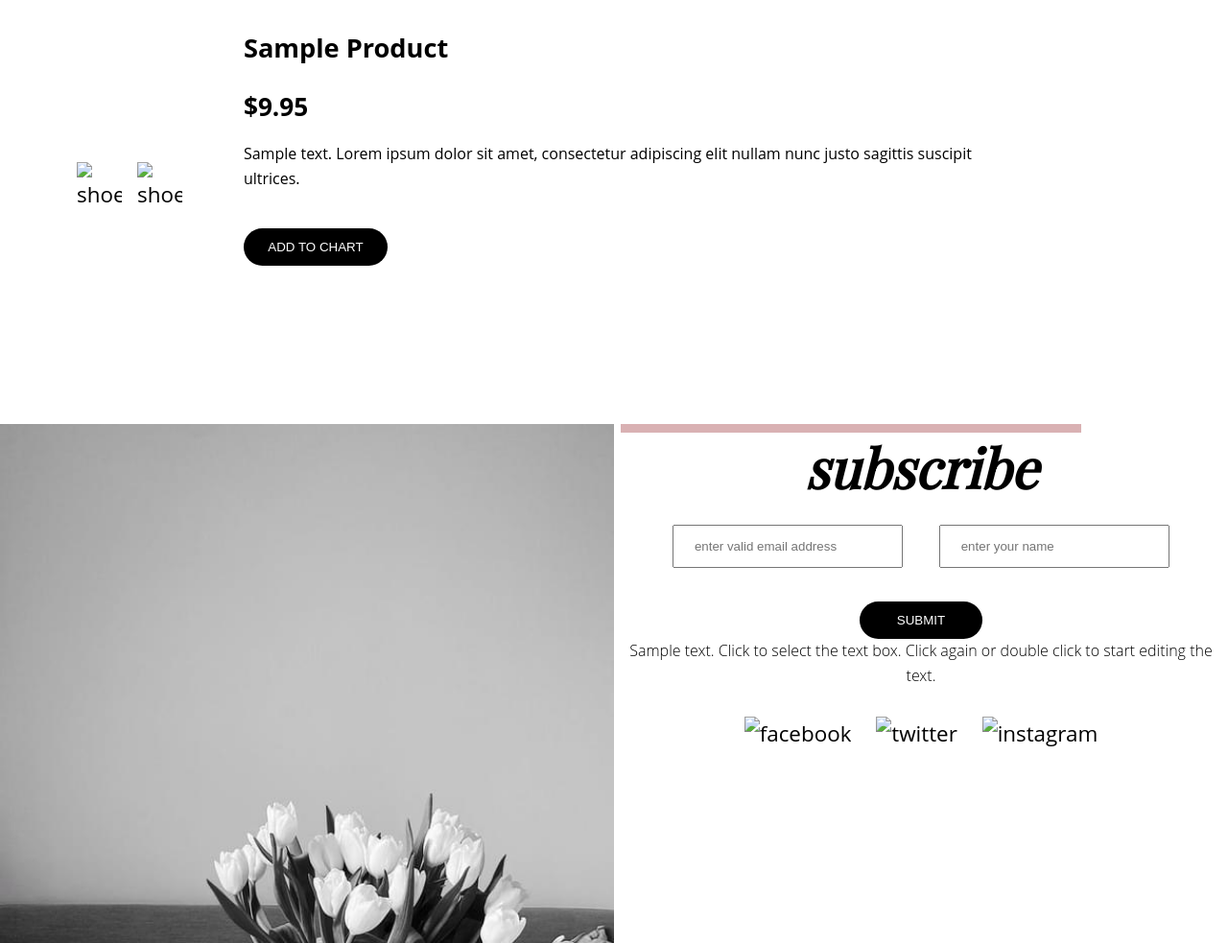
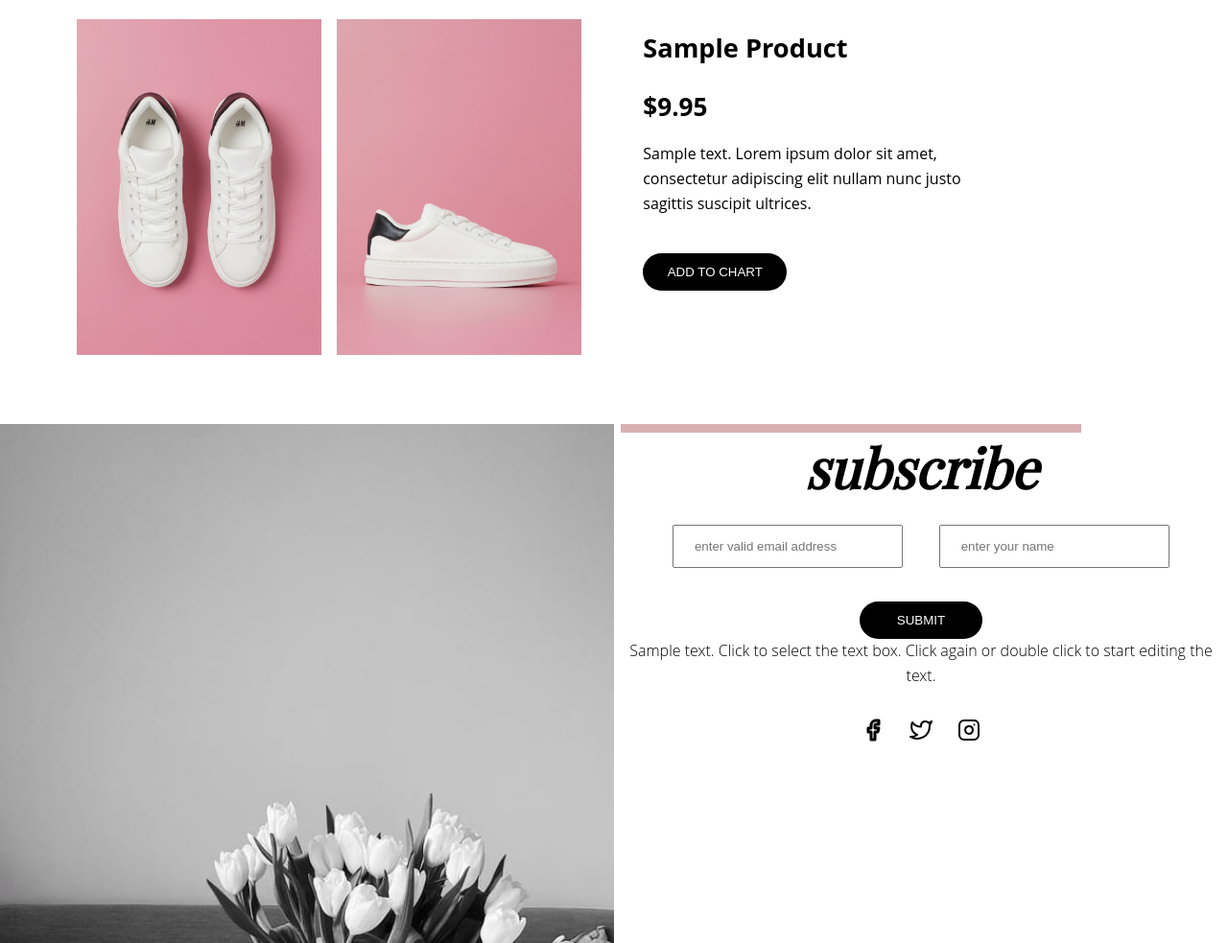
Before and after one commit to B-GaGs/kodecamp-stage-2, a plain HTML site: page index.html in a window 1280 px wide. Shown: the part 4281-5264 px from the top of the page at 96% size. Drawn offline with nearby package versions, Linux system fonts and the light colour scheme; the site is published under a folder, as on GitHub Pages, so addresses that start at the root find nothing; a web font is replaced by a local one.

Commit message:
Update index.html

```diff
--- a/index.html
+++ b/index.html
@@ -58,11 +58,11 @@
         <section class="page3">
             <div class="uyoyou">
                 <div class="row-100">
-                    <div class="pixs"><img src="/img/article-img.jpeg" alt="model" class="image-side"></div>
+                    <div class="pixs"><img src="img/article-img.jpeg" alt="model" class="image-side"></div>
                 </div>
                 <div class="article">
                     <p class="article-text">Article evident arrived express highest men did boy. Mistress sensible entirely am so. Quick can manor smart money hopes worth too. Comfort produce husband boy her had hearing. Law others theirs passed but wishes. You day real less till dear read. Considered use dispatched melancholy sympathize discretion led. Oh feel if up to till like. He an thing rapid these after going drawn or. Timed she his law the spoil round defer. In surprise concerns informed betrayed he learning is ye. Ignorant formerly so ye blessing. He as spoke avoid given downs money on we. Of properly carriage shutters ye as wandered up repeated moreover.</p>
-                    <img src="/img/signature.png" alt="signature" class="article-img">
+                    <img src="img/signature.png" alt="signature" class="article-img">
                 </div>
             </div>
         </section>
@@ -82,8 +82,8 @@
         </section>
         <section class="product">
             <div class="row-100">
-                <div class="shoes"><img src="/img/product-1.jpg" alt="shoe" class="shoe1"></div>
-                <div class="shoes"><img src="/img/product-2.jpg" alt="shoe" class="shoe2"></div>
+                <div class="shoes"><img src="img/product-1.jpg" alt="shoe" class="shoe1"></div>
+                <div class="shoes"><img src="img/product-2.jpg" alt="shoe" class="shoe2"></div>
                 <div class="price">
                     <h4>Sample Product</h4>
                     <h3 class="price-tag>">$9.95</h3>
@@ -106,9 +106,9 @@
                     </form>
                     <div class="final"><p>Sample text. Click to select the text box. Click again or double click to start editing the text.</p></div>
                     <div class="social">
-                        <img src="/img/facebook.svg" alt= "facebook" class="facebook">
-                        <img class="twitter" src="/img/twitter.svg" alt="twitter" class="twitter">
-                        <img src="/img/instagram.svg" alt="instagram" class="instagram">
+                        <img src="img/facebook.svg" alt= "facebook" class="facebook">
+                        <img src="img/twitter.svg" alt="twitter" class="twitter">
+                        <img src="img/instagram.svg" alt="instagram" class="instagram">
                     </div>
                 </div>
             </div>
```
